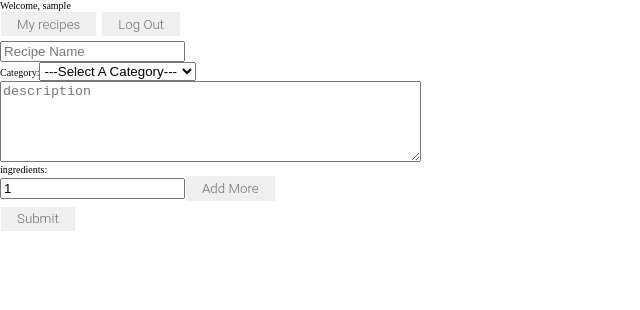
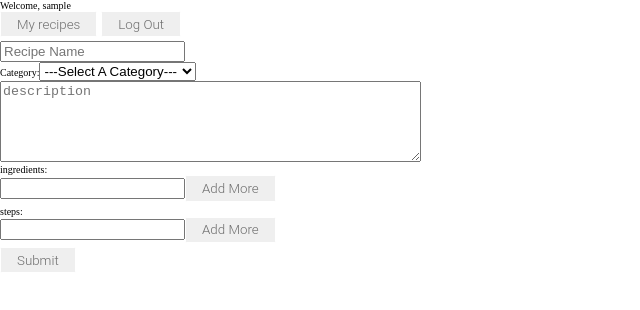
Before and after one commit to secret-family-recipes-tt-18/front-end, a React (Create React App) app: page /new-recipe in a window 1280 px wide. Shown: the top 310 px of the page, without its empty margins (0-640 px from the left). Built offline with nearby package versions, Linux system fonts and the light colour scheme; sample sign-in values are in the browser's storage.

Commit message:
installing stepss input

```diff
--- a/src/forms/NewRecipe.js
+++ b/src/forms/NewRecipe.js
@@ -4,9 +4,10 @@ import { useHistory } from "react-router-dom";
 import { RecipesContext } from '../contexts/RecipesContext';
 
 import axiosWithAuth from '../utils/axiosWithAuth';
-import { BACKEND_URL } from '../utils/util';
+import { BACKEND_URL, DETAIL_INNITIAL_OBJ } from '../utils/util';
 
 import IngredientInput from './IngredientInput';
+import StepInput from './StepInput';
 
 
 const NewRecipe = () => {
@@ -33,7 +34,8 @@ const NewRecipe = () => {
     axiosWithAuth()
     .post(`${BACKEND_URL}/api/cook`, newRecipe)
     .then(res => {
-      console.log(res);
+      //console.log(res);
+      setNewRecipe(DETAIL_INNITIAL_OBJ);
       push('/myrecipes');
     })
     .catch(err => {
@@ -90,7 +92,13 @@ const NewRecipe = () => {
         <div>
           ingredients:
           {newRecipe.ingredients.map((ingredient, i) => {
-            return <IngredientInput key={i} ingredient={ingredient} position={i}/>
+            return <IngredientInput key={i} position={i}/>
+          })}
+        </div>
+        <div>
+          steps:
+          {newRecipe.steps.map((step, i) => {
+            return <StepInput key={i} position={i}/>
           })}
         </div>
         <button>Submit</button>
--- /dev/null
+++ b/src/forms/StepInput.js
@@ -0,0 +1,39 @@
+import React, { useContext } from 'react';
+import { RecipesContext } from '../contexts/RecipesContext';
+
+const IngredientInput = (props) => {
+
+    //props
+    const { position } = props;
+
+    //hooks
+    const { newRecipeHook } = useContext(RecipesContext);
+    const newRecipe = newRecipeHook.value;
+    const setNewRecipe = newRecipeHook.func;
+    const newSteps = newRecipe.steps;
+
+
+    const handlerChange = (event) => {
+        const { value } = event.target;
+        let changes = [...newSteps];
+        changes[position] = value;
+        setNewRecipe({...newRecipe, steps: changes});
+    }
+
+    const handlerAddClick = (event) => {
+        event.preventDefault();
+        setNewRecipe({...newRecipe, steps: [...newSteps, ""]});
+    }
+
+    return (<div>
+        <input
+            type="text"
+            name="ingridient"
+            value={newSteps[position]}
+            onChange={handlerChange}
+        />
+        <button onClick={handlerAddClick}>Add More</button>
+    </div>);
+};
+
+export default IngredientInput;
--- a/src/utils/util.js
+++ b/src/utils/util.js
@@ -3,7 +3,7 @@ export const BACKEND_URL = "https://tgif-secret-family-recipes-api.herokuapp.com
 export const CUISINE_CATEGORIES = ["soup"];
 
 export const DETAIL_INNITIAL_OBJ = {
-    ingredients: ["1"],
+    ingredients: [""],
     steps: [""],
     name: "",
     category: "",
```
Also changed, not shown: 1 other file (tests, documents, lock files or other folders).
